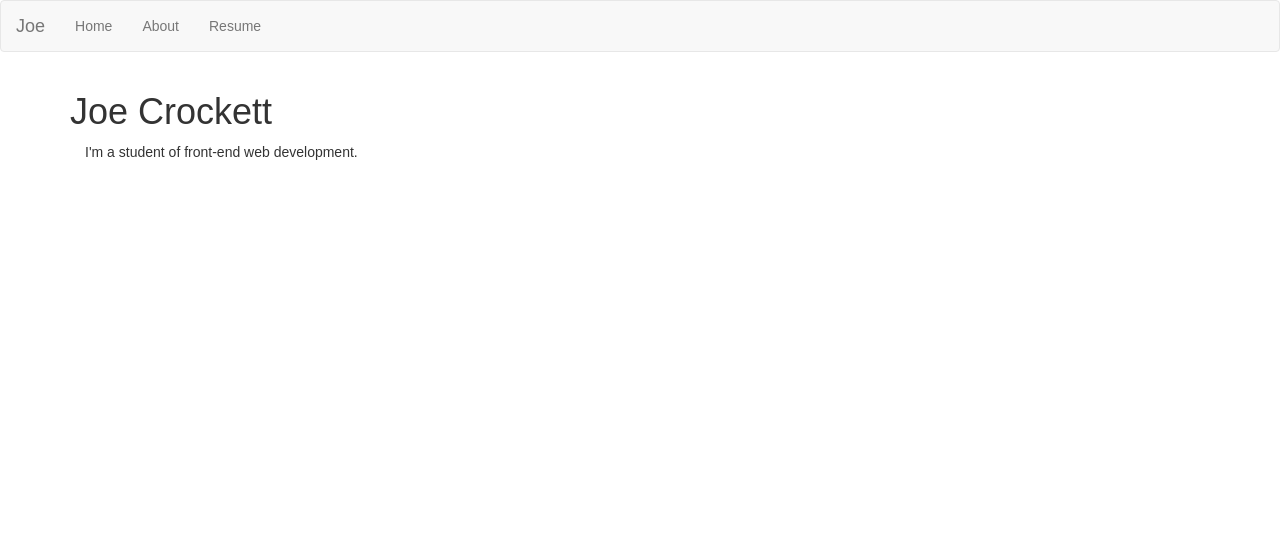
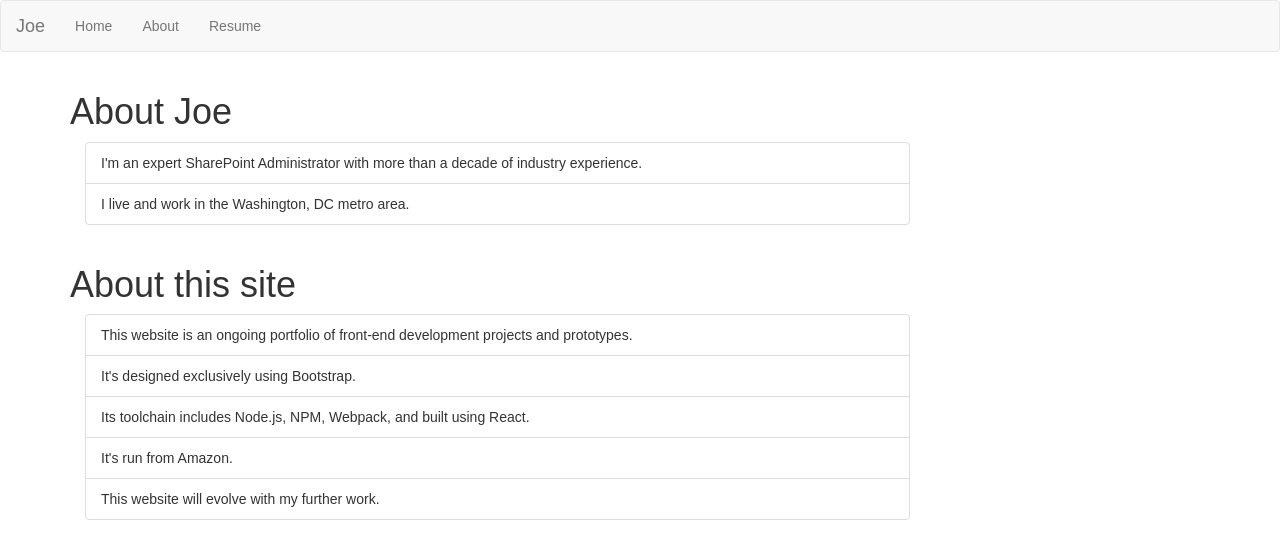
Before and after one commit to jcrocke9/joecrockett, a React (Create React App) app: page /about in a window 1280 px wide. Shown: the top 558 px of the page. Built offline with nearby package versions, Linux system fonts and the light colour scheme.

Commit message:
text edits to content

```diff
--- a/src/components/About.js
+++ b/src/components/About.js
@@ -4,15 +4,36 @@ export class About extends Component {
     render() {
         return (
             <div>
-                <div className="bs-docs-header" id="content" tabindex="-1">
+                <div className="bs-docs-header" id="content" tabIndex="-1">
                     <div className="container">
-                        <h1>Joe Crockett</h1>
+                        <h1>About Joe</h1>
                     </div>
                 </div>
                 <div className="container bs-docs-container">
                     <div className="Row">
                         <div className="col-md-9">
-                            <p>I'm a student of front-end web development.</p>
+                            <ul className="list-group">
+                                <li className="list-group-item">I'm an expert SharePoint Administrator with more than a decade of industry experience.</li>
+                                <li className="list-group-item">I live and work in the Washington, DC metro area.</li>
+                            </ul>
+                        </div>
+                    </div>
+                </div>
+                <div className="bs-docs-header" id="content" tabIndex="-1">
+                    <div className="container">
+                        <h1>About this site</h1>
+                    </div>
+                </div>
+                <div className="container bs-docs-container">
+                    <div className="Row">
+                        <div className="col-md-9">
+                            <ul className="list-group">
+                                <li className="list-group-item">This website is an ongoing portfolio of front-end development projects and prototypes.</li>
+                                <li className="list-group-item">It's designed exclusively using Bootstrap.</li>
+                                <li className="list-group-item">Its toolchain includes Node.js, NPM, Webpack, and built using React.</li>
+                                <li className="list-group-item">It's run from Amazon.</li>
+                                <li className="list-group-item">This website will evolve with my further work.</li>
+                            </ul>
                         </div>
                     </div>
                 </div>
--- a/src/components/Home.js
+++ b/src/components/Home.js
@@ -4,16 +4,12 @@ export class Home extends Component {
     render() {
         return (
             <div>
-                <div className="bs-docs-header" id="content" tabindex="-1">
+                <div className="bs-docs-featurette" id="content" tabIndex="-1">
                     <div className="container">
-                        <h1>Joe Crockett</h1>
-                    </div>
-                </div>
-                <div className="container bs-docs-container">
-                    <div className="Row">
-                        <div className="col-md-9">
-                            <p>I'm a student of front-end web development.</p>
-                        </div>
+                        <h2 className="bs-docs-featurette-title">Joe Crockett</h2>
+                        <hr className="half-rule" />
+                        <p className="lead">I have developed business process tools and applications on SharePoint since 2006. I've worked in the private sector, metropolitan city government, and federal government contracting.</p>
+                        <p className="lead">The SharePoint Framework is an exiting new opportunity for modern web development. I see tremendous opportunities for React to engage audiences with elegant and interactive user interfaces.</p>
                     </div>
                 </div>
             </div>
--- a/src/components/Resume.js
+++ b/src/components/Resume.js
@@ -1,19 +1,20 @@
 import React, { Component } from 'react';
 
 export class Resume extends Component {
+
+    linkedIn() {window.location.href="https://www.linkedin.com/in/josephpcrockett/"}
+
     render() {
         return (
             <div>
-                <div className="bs-docs-header" id="content" tabindex="-1">
+                <div className="bs-docs-header" id="content" tabIndex="-1">
                     <div className="container">
                         <h1>Joe Crockett</h1>
                     </div>
                 </div>
                 <div className="container bs-docs-container">
                     <div className="Row">
-                        <div className="col-md-9">
-                            <p>I'm a student of front-end web development.</p>
-                        </div>
+                        <input onClick={this.linkedIn} type="button" className="btn btn-default" value="View my LinkedIn profile" />
                     </div>
                 </div>
             </div>
```
